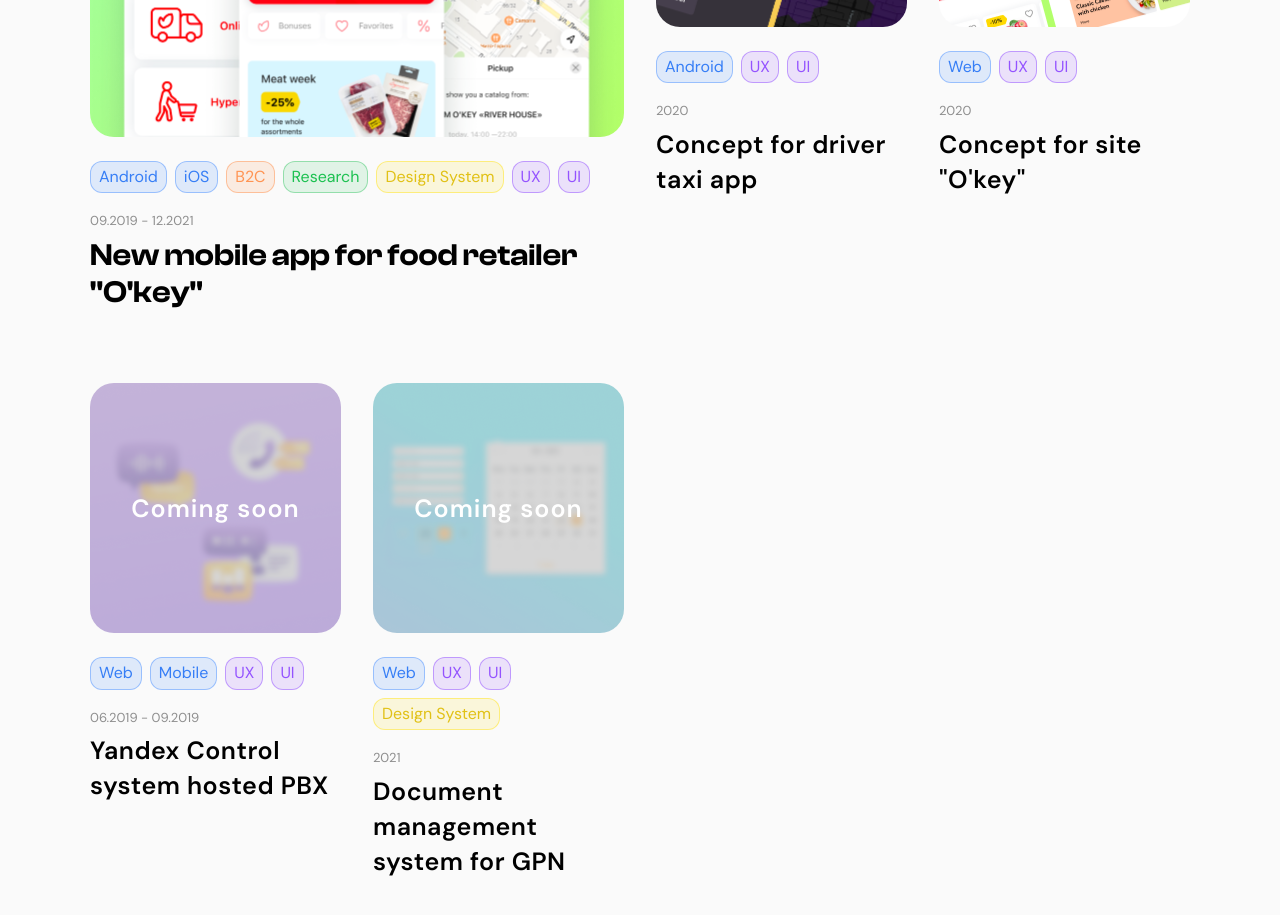
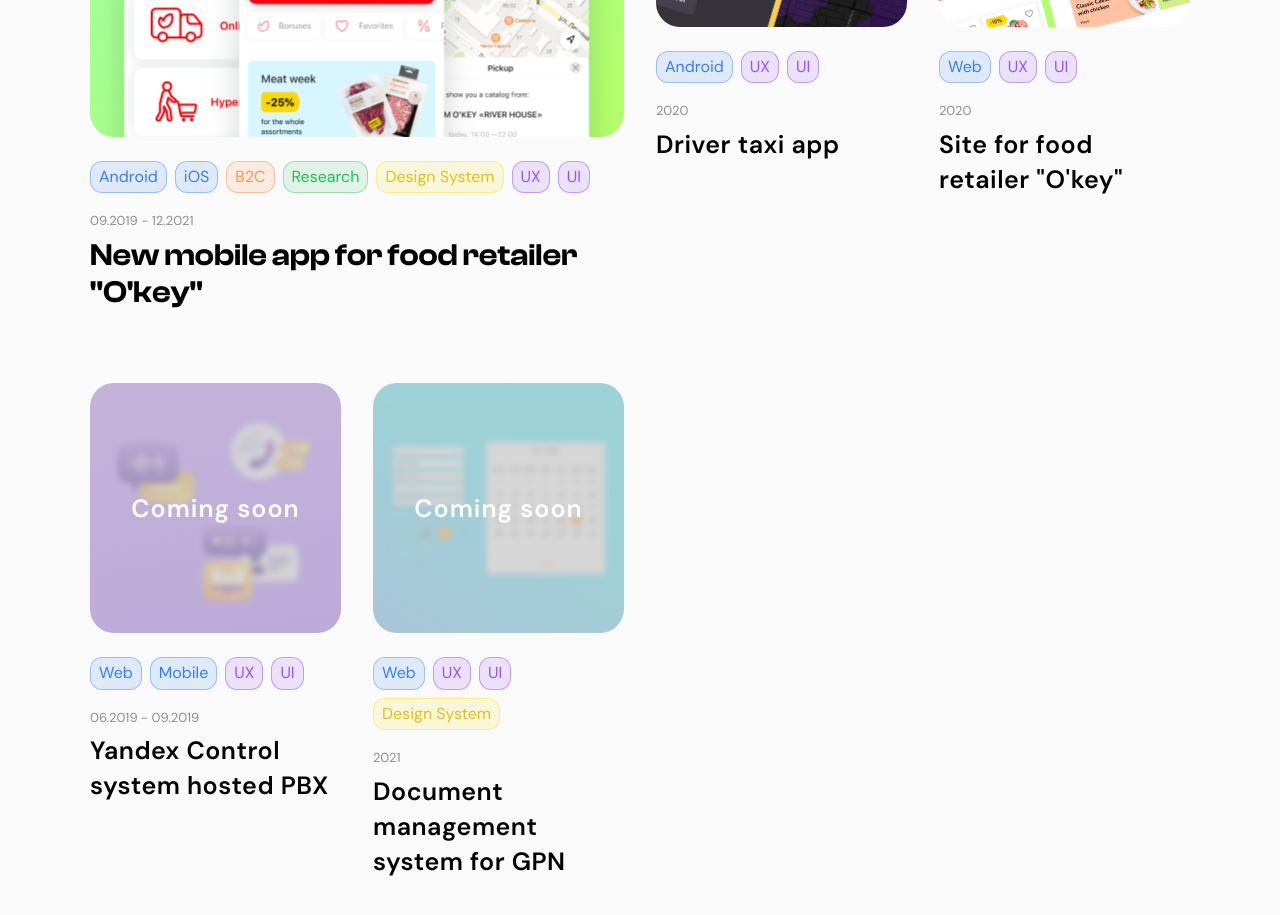
Before and after one commit to a123poly-dev/portfolio, a React (Vite) app in the folder app/: page / in a window 1280 px wide. Shown: the part 2080-2995 px from the top of the page. Built offline with nearby package versions, Linux system fonts and the light colour scheme.

Commit message:
Update works-data.ts
text

```diff
--- a/app/src/components/WorksGrid/works-data.ts
+++ b/app/src/components/WorksGrid/works-data.ts
@@ -87,7 +87,7 @@ export const projects: TProject[] = [
 
   {
     id: "taxi",
-    title: "Concept for driver taxi app",
+    title: "Driver taxi app",
     date: "2020",
     tags: [
       { label: "Android", color: "blue" },
@@ -100,7 +100,7 @@ export const projects: TProject[] = [
   },
   {
     id: "okey-site",
-    title: 'Concept for site "O\'key"',
+    title: 'Site for food retailer "O\'key"',
     date: "2020",
     tags: [
       { label: "Web", color: "blue" },
```
